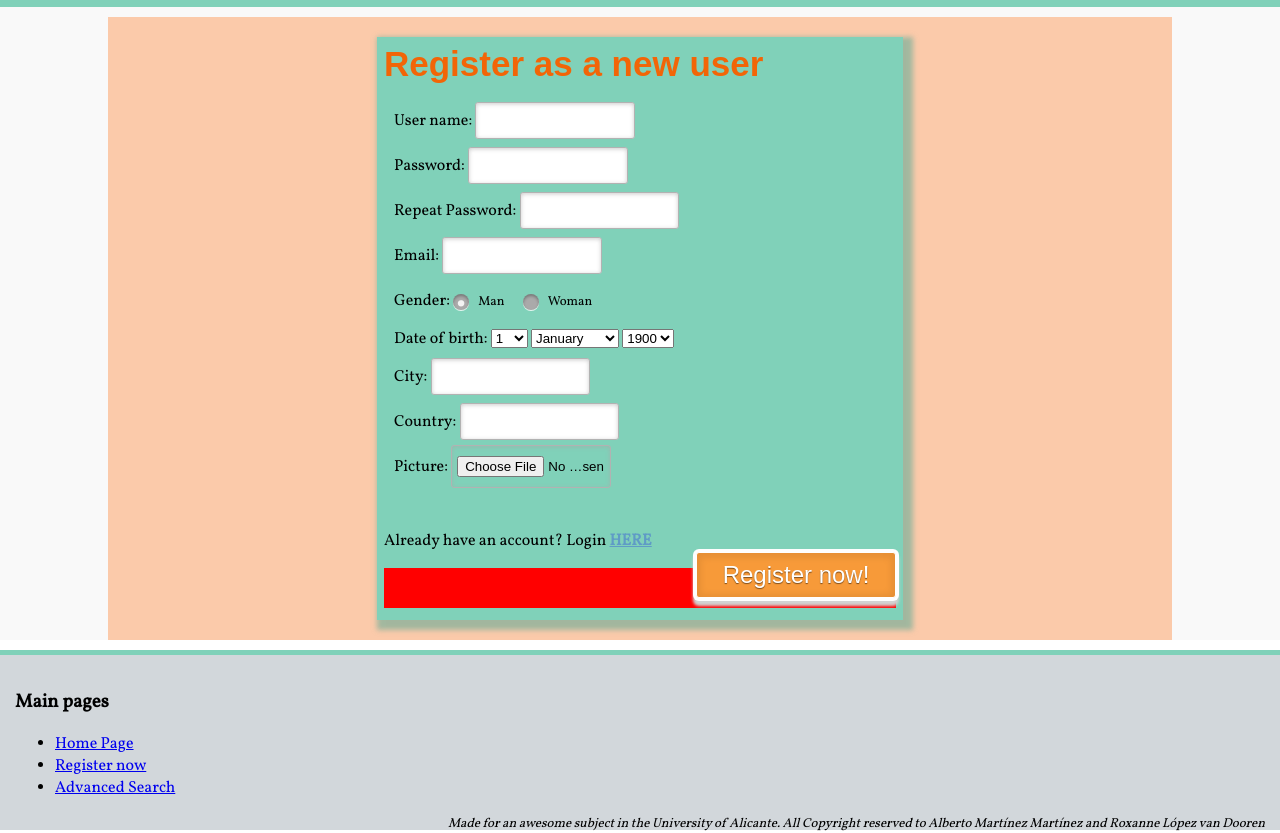
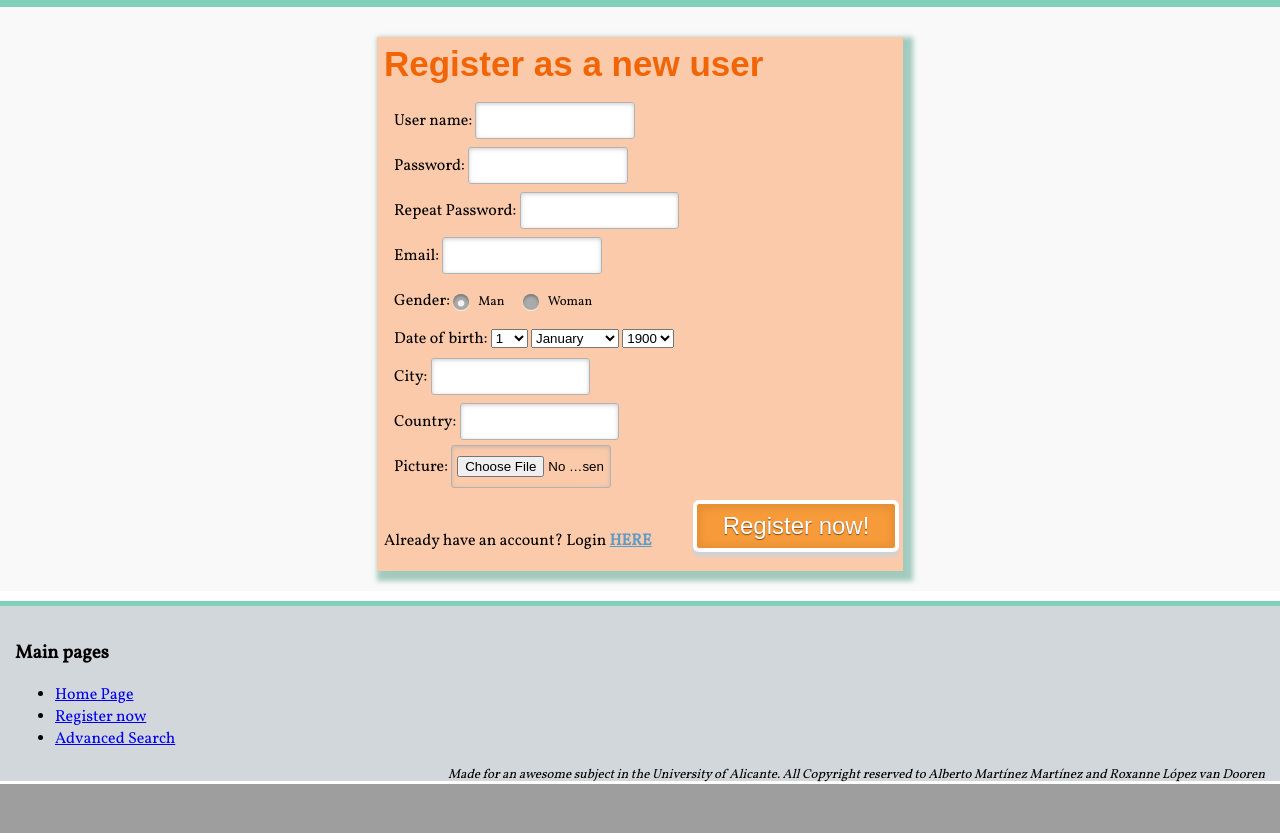
Before and after one commit to Ennaxor/picturesque, a PHP site: page /register.html in a window 1280 px wide. Shown: the part 435-1268 px from the top of the page. After the commit the page ends 1219 px from the top, so only its background shows below. Run offline with PHP 8.4, Linux system fonts and the light colour scheme.

Commit message:
Estilo del registro

```diff
--- a/css/style.css
+++ b/css/style.css
@@ -411,6 +411,7 @@ li:hover .titleImage{
 	top:1px;
 }
 
+
 p.login.button{
 	margin: 5px 0;
 }
@@ -482,7 +483,6 @@ input[type=radio]:checked + .radiolabel:before {
 
 .loginR{
 	padding: 20px;
-	background-color: #FBCAAA;
 	width: 80%;
 	min-width:450px;
     margin-left: auto;
@@ -491,16 +491,20 @@ input[type=radio]:checked + .radiolabel:before {
 
 .buttonR{
 	text-align: right;
-	background-color:red;
+	float:right;
 }
 
 .aux{
-	border: 2px solid #80D1B9;
-	background-color:#80D1B9;
+	border: 2px solid #FBCAAA;
+	background-color:#FBCAAA;
 	box-shadow:5px 5px 5px 5px rgba(104,171,151,0.6);
 	padding:5px;
 	width:50%;
-	min-width:400px;
+	min-width:480px;
+	height:520px;
 	margin-left: auto;
     margin-right: auto;
 	}
+#logYet{
+	float:left;
+}
```
Also changed, not shown: index.html (+11 -6 lines).
